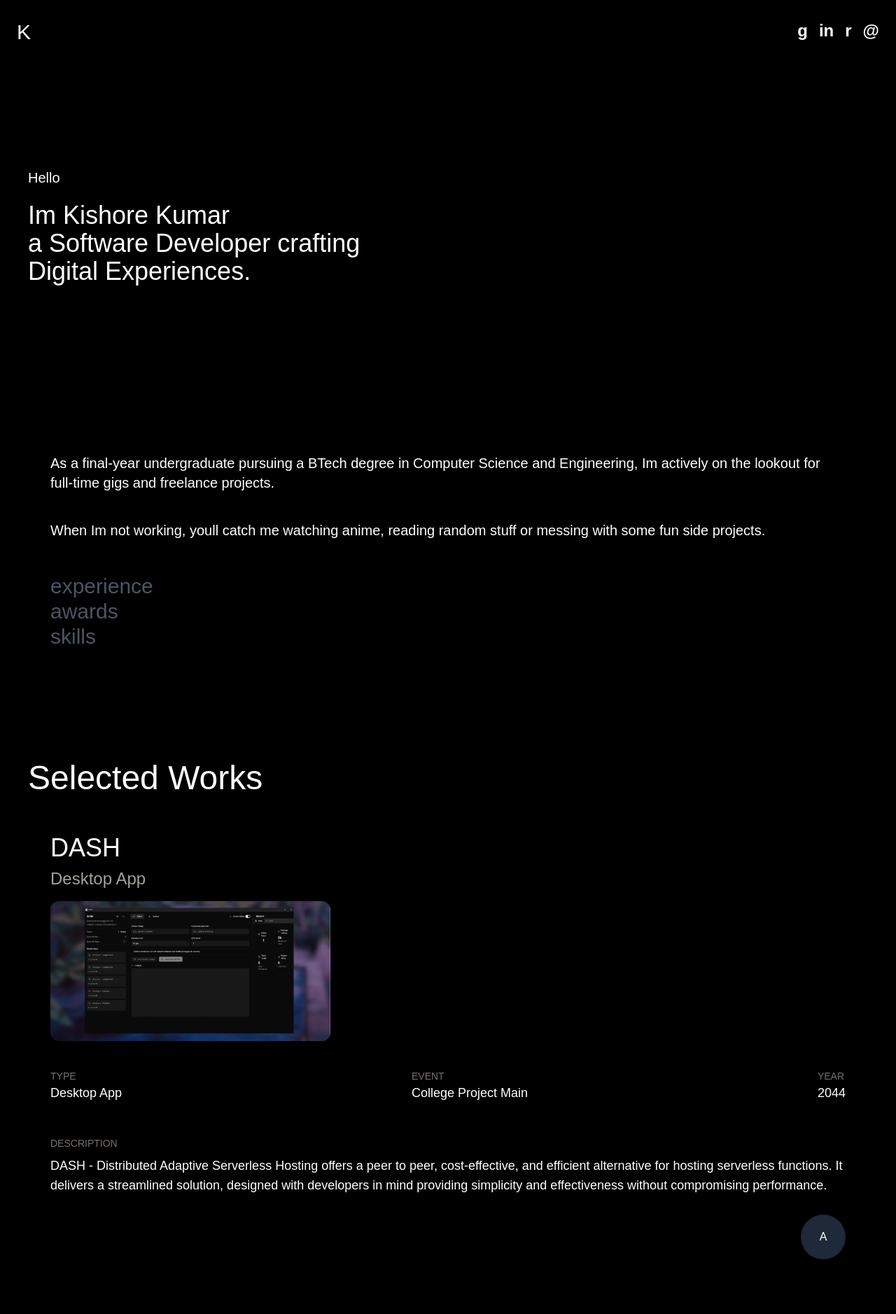
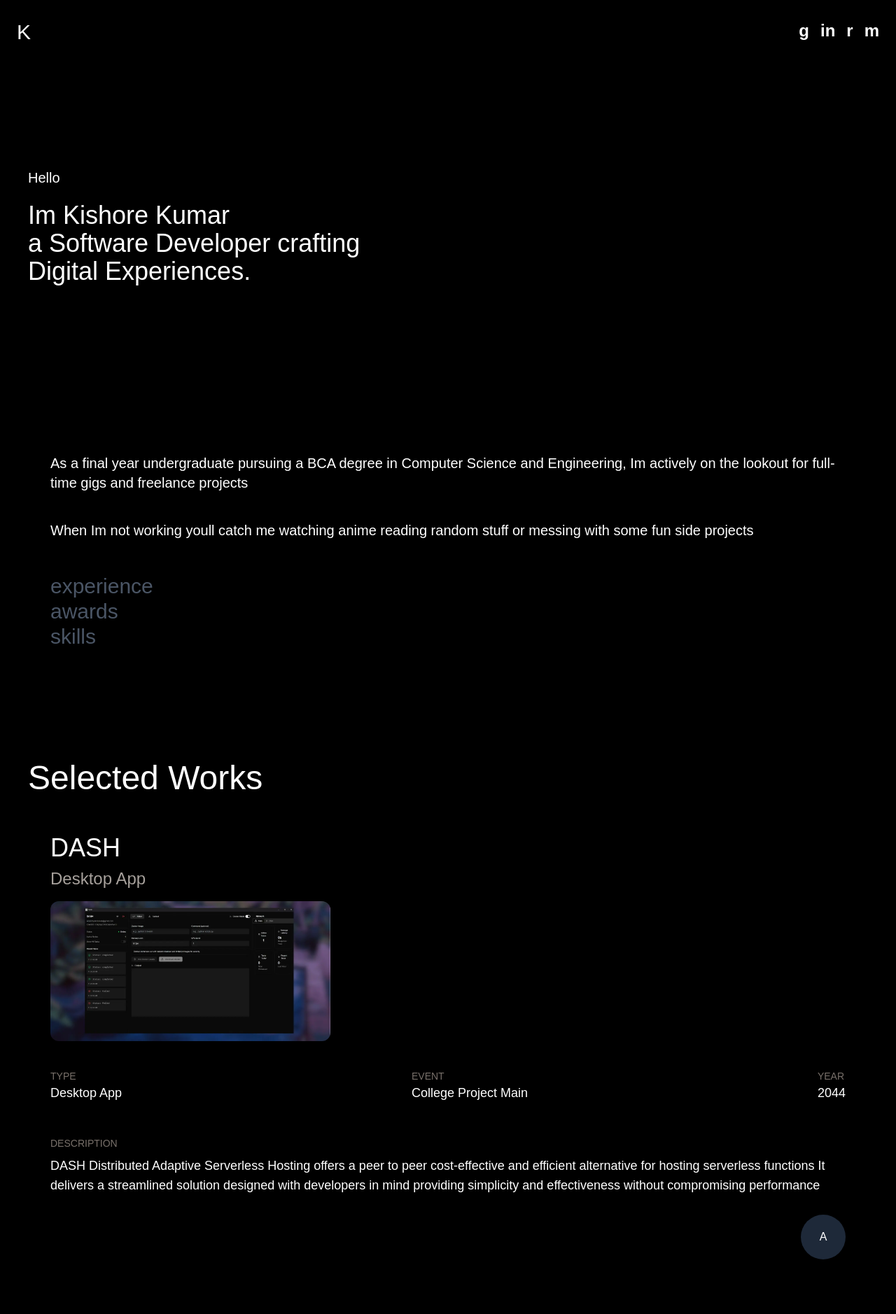
Before and after one commit to kishorekumargr/kishorekumargr, a Next.js app: page / in a window 1280 px wide. Shown: the top 1878 px of the page at 70% size. Built offline with nearby package versions, Linux system fonts and the light colour scheme.

Commit message:
Typo error four

```diff
--- a/components/Footer.tsx
+++ b/components/Footer.tsx
@@ -2,7 +2,7 @@ export default function Footer() {
   return (
     <div className="flex flex-col items-center mt-80">
       <div>
-        <p className="text-2xl">© Kishore Kumar 2025</p>
+        <p className="text-2xl">Kishore Kumar 2025</p>
       </div>
       <div className="text-xl pt-4 pb-8">
         <p>Github</p>
--- a/components/Home.tsx
+++ b/components/Home.tsx
@@ -9,12 +9,12 @@ export default function Home() {
       </div>
       <div className="text-xl mx-18">
         <p className="pb-10">
-          As a final-year undergraduate pursuing a BTech degree in Computer Science and Engineering,
-          Im actively on the lookout for full-time gigs and freelance projects.
+          As a final year undergraduate pursuing a BCA degree in Computer Science and Engineering,
+          Im actively on the lookout for full-time gigs and freelance projects
         </p>
         <p className="pb-12">
-          When Im not working, youll catch me watching anime, reading random stuff or messing with
-          some fun side projects.
+          When Im not working youll catch me watching anime reading random stuff or messing with
+          some fun side projects
         </p>
         <p className="text-3xl text-gray-600">experience</p>
         <p className="text-3xl text-gray-600">awards</p>
--- a/components/Navbar.tsx
+++ b/components/Navbar.tsx
@@ -8,7 +8,7 @@ export default function Navbar() {
         <p>g</p>
         <p>in</p>
         <p>r</p>
-        <p>@</p>
+        <p>m</p>
       </div>
     </div>
   );
--- a/components/Work.tsx
+++ b/components/Work.tsx
@@ -23,10 +23,10 @@ export default function Work() {
         </div>
         <p className="text-sm text-stone-500 pb-2 mt-12">DESCRIPTION</p>
         <p className="text-lg mb-7">
-          DASH - Distributed Adaptive Serverless Hosting offers a peer to peer, cost-effective, and
-          efficient alternative for hosting serverless functions. It delivers a streamlined
-          solution, designed with developers in mind providing simplicity and effectiveness without
-          compromising performance.
+          DASH Distributed Adaptive Serverless Hosting offers a peer to peer cost-effective and
+          efficient alternative for hosting serverless functions It delivers a streamlined solution
+          designed with developers in mind providing simplicity and effectiveness without
+          compromising performance
         </p>
         <div className="flex justify-end">
           <button className="mb-20 size-16 bg-gray-800 rounded-full">A</button>
```
